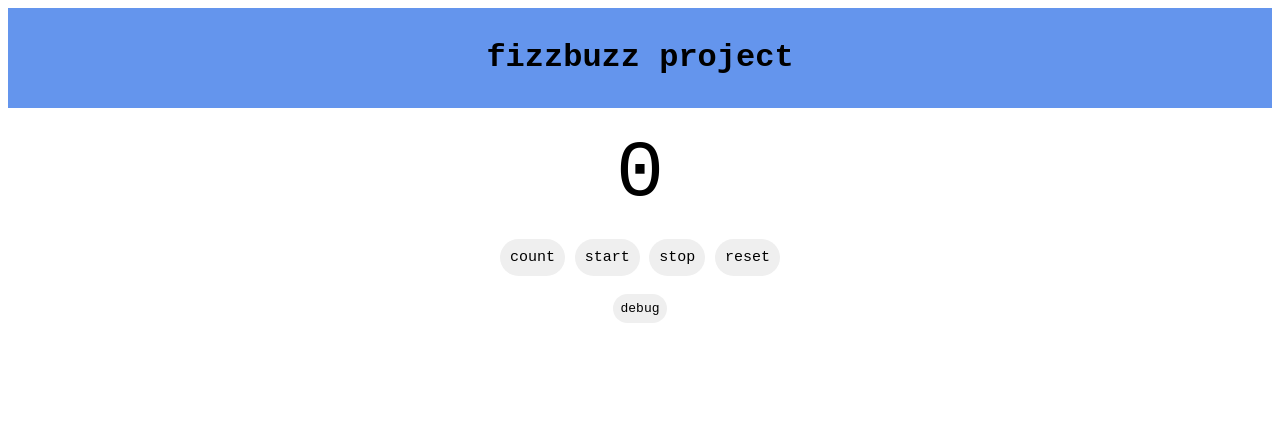
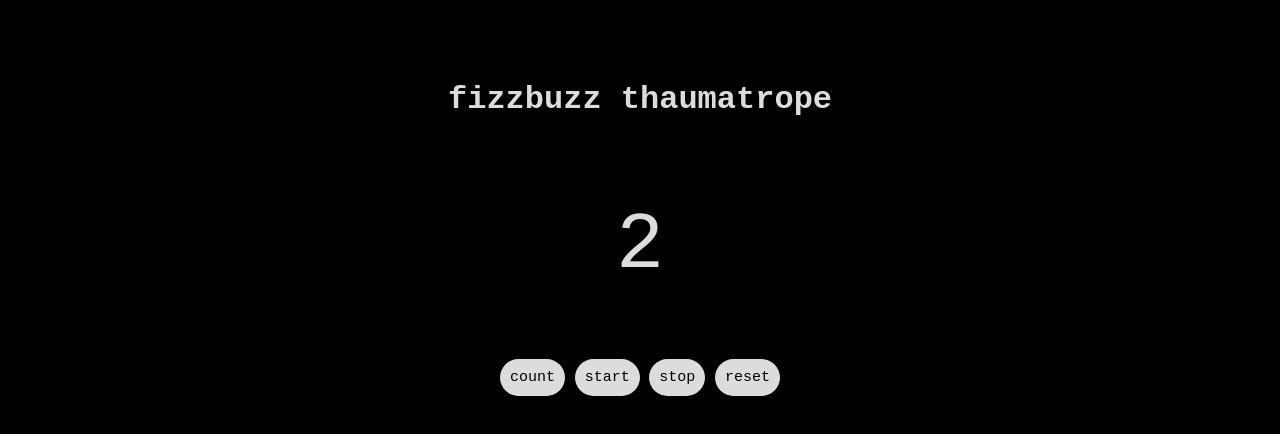
Before and after one commit to catalinaescalona/fizz-buzz, a plain HTML site: page index.html in a window 1280 px wide. Both pictures are taken after a click on the button "start". Drawn offline with Linux system fonts and the light colour scheme.

Commit message:
created start and stop buttons with images

```diff
--- a/index.html
+++ b/index.html
@@ -13,7 +13,7 @@
     <link rel='stylesheet' type='text/css' media='screen' href='main.css'>
 </head>
 <body>
-    <div id="top"><h1>fizzbuzz project</h1></div>
+    <div id="top"><h1>fizzbuzz thaumatrope</h1></div>
 
     <!--invisible fizzbuzz images-->
     <img id="fizz-img" src="./img/fizz-img.jpg" alt="bird thaumatrope image">
@@ -24,13 +24,15 @@
     <p id="number">0</p>
 
     <!--buttons-->
+    <br>
     <button id="count">count</button>
     <button id="start">start</button>
     <button id="stop">stop</button>
     <button id="reset">reset</button>
     <br>
     <br>
-    <button id="debug">debug</button>
+    <!-- commented out the debug button: -->
+    <!-- <button id="debug">debug</button> -->
 
     <!--link to jquery library-->
     <script src="jquery-3.7.1.min.js"></script>
--- a/main.css
+++ b/main.css
@@ -6,16 +6,19 @@
 body {
     text-align: center;
     font-family: monospace, sans-serif;
+    margin-top: 50px;
+    background-color: black;
+    color: gainsboro;
 }
 
 #top {
-    background-color: cornflowerblue;
     padding: 10px;
 }
 
+
 #number {
     font-size: 5em;
-    margin: 20px;
+    margin: 50px 50px;
 }
 
 img {
@@ -30,6 +33,8 @@ button {
     text-align: center;
     border: 4px;
     margin: 0 auto;
+    background-color: gainsboro;
+    color: black;
 }
 
 #debug {
--- a/main.js
+++ b/main.js
@@ -4,8 +4,9 @@
 // University of Applied Arts Vienna
 
 $(document).ready(function() {
-    // initialize counter variable
+    // initialize variables
     let counter = 0;
+    let counterInterval;
 
     // a function to determine if a number is divisible by 3, 5, or 3 and 5
     function fizzbuzz(num) {
@@ -39,15 +40,15 @@ $(document).ready(function() {
     $("#count").on("click", function() {
         counter += 1;
         $("#number").text((counter).toString());
-
         let fizzbuzz_result = fizzbuzz(counter);
-        console.log(fizzbuzz_result);
+        // console.log(fizzbuzz_result);
         fizzbuzz_img(fizzbuzz_result);
     });
 
     // a function to display corrresponding fizzbuzz image
     function fizzbuzz_img(result) {
         let image_id;
+
         if (result === "fizz") {
             image_id = result + "-img";
         } else if (result === "buzz") {
@@ -55,9 +56,27 @@ $(document).ready(function() {
         } else if (result === "fizzbuzz") {
             image_id = result + '-img';
         }
+
         let image = $("#" + image_id);
+        let number = $("#number");
+
+        // calculate center position for image
+        let centerX = number.offset().left + number.width() / 2 - image.width() / 2;
+        let centerY = number.offset().top + number.height() / 2 - image.height() / 2;
+
+        // set image position at center of number
+        image.css({
+            position: "absolute",
+            top: centerY,
+            left: centerX,
+            display: "none"
+        });
+
+        // show image with fade-in and fade-out effect
         image.fadeIn(1000, function() {
-            $(this).fadeOut(1000);
+            $(this).fadeOut(1000, function() {
+                $(this).css("display", "none");
+            });
         });
     }
 
@@ -65,4 +84,36 @@ $(document).ready(function() {
     $("#reset").on("click", function() {
         $("#number").text((counter=0).toString());
     });
+
+    // clicking start button automatically increases display number by 1 every 1 second
+    $("#start").on("click", function() {
+        counterInterval = setInterval(function() {
+            counter += 1;
+            $("#number").text(counter.toString());
+            let fizzbuzz_result = fizzbuzz(counter);
+            // console.log(fizzbuzz_result);
+            fizzbuzz_img(fizzbuzz_result);
+        }, 1000);
+    });
+
+    // clicking stop button stops the counter that was initiated by start button
+    $("#stop").on("click", function() {
+        clearInterval(counterInterval);
+    });
+
+    // added click effect so user gets visual feedback when they click button
+    $("button").on({
+        mousedown: function() {
+            $(this).css({
+                color: "white",
+                backgroundColor: "plum"
+            });
+        },
+        mouseup: function() {
+            $(this).css({
+                color: "",
+                backgroundColor: ""
+            });
+        }
+    });
 });
```
